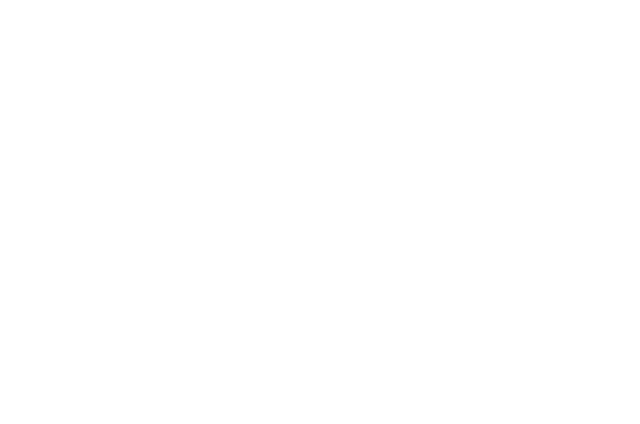
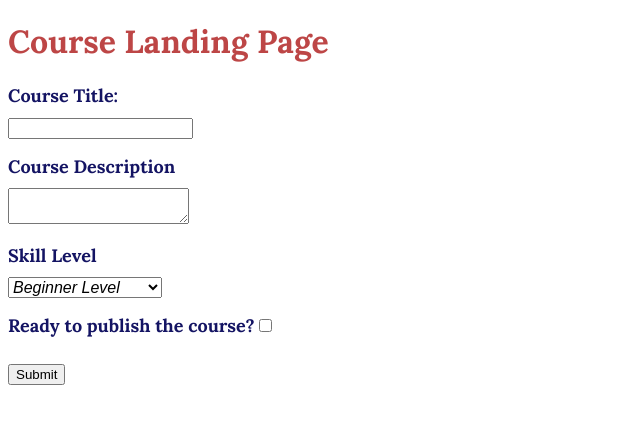
Before and after one commit to matheus-amorimb/html-css-advanced, a plain HTML site: page 04.Working With Forms/WorkingWithFormsExercise.html in a window 1280 px wide. Shown: the whole page, without its empty margins (0-640 px from the left). Drawn offline with Linux system fonts and the light colour scheme.

Commit message:
:sparkles: adjust names

```diff
--- a/04.Working With Forms/WorkingWithFormsExercise.html
+++ b/04.Working With Forms/WorkingWithFormsExercise.html
@@ -0,0 +1,67 @@
+<!DOCTYPE html>
+<html>
+  <head>
+    <title>Forms Exercise</title>
+  </head>
+  <link
+    href="https://fonts.googleapis.com/css2?family=Lora:ital,wght@0,400..700;1,400..700&display=swap"
+    rel="stylesheet"
+  />
+  <style>
+    body {
+      font-family: "Lora";
+    }
+
+    label {
+      color: rgb(20, 20, 99);
+      font-weight: bold;
+      font-size: large;
+      margin-bottom: 10px;
+      display: block;
+    }
+
+    select {
+      font-size: medium;
+      font-style: italic;
+    }
+
+    .checkbox-container {
+      display: inline-flex;
+      align-items: last baseline;
+    }
+
+    h1{
+        color: rgb(189, 70, 70);
+    }
+  </style>
+  <body>
+    <h1>Course Landing Page</h1>
+    <form action="">
+      <p>
+        <label for="course-title" id="course-title">Course Title:</label>
+        <input type="text" name="title" id="course-title" />
+      </p>
+      <p>
+        <label for="course-description">Course Description</label>
+        <textarea name="course" id="course-description"></textarea>
+      </p>
+      <p>
+        <label for="skill-level">Skill Level</label>
+        <select name="skill" id="skill-level">
+          <option value="beginner">Beginner Level</option>
+          <option value="intermediate">Intermediate Level</option>
+          <option value="expert">Expert Level</option>
+          <option value="all">All Levels</option>
+        </select>
+      </p>
+
+      <div class="checkbox-container">
+        <label for="ready-publish">Ready to publish the course?</label>
+        <input type="checkbox" name="ready" id="ready-publish" />
+      </div>
+      <p>
+        <button>Submit</button>
+      </p>
+    </form>
+  </body>
+</html>
```
Also changed, not shown: reference.html (+1 -52 lines).
